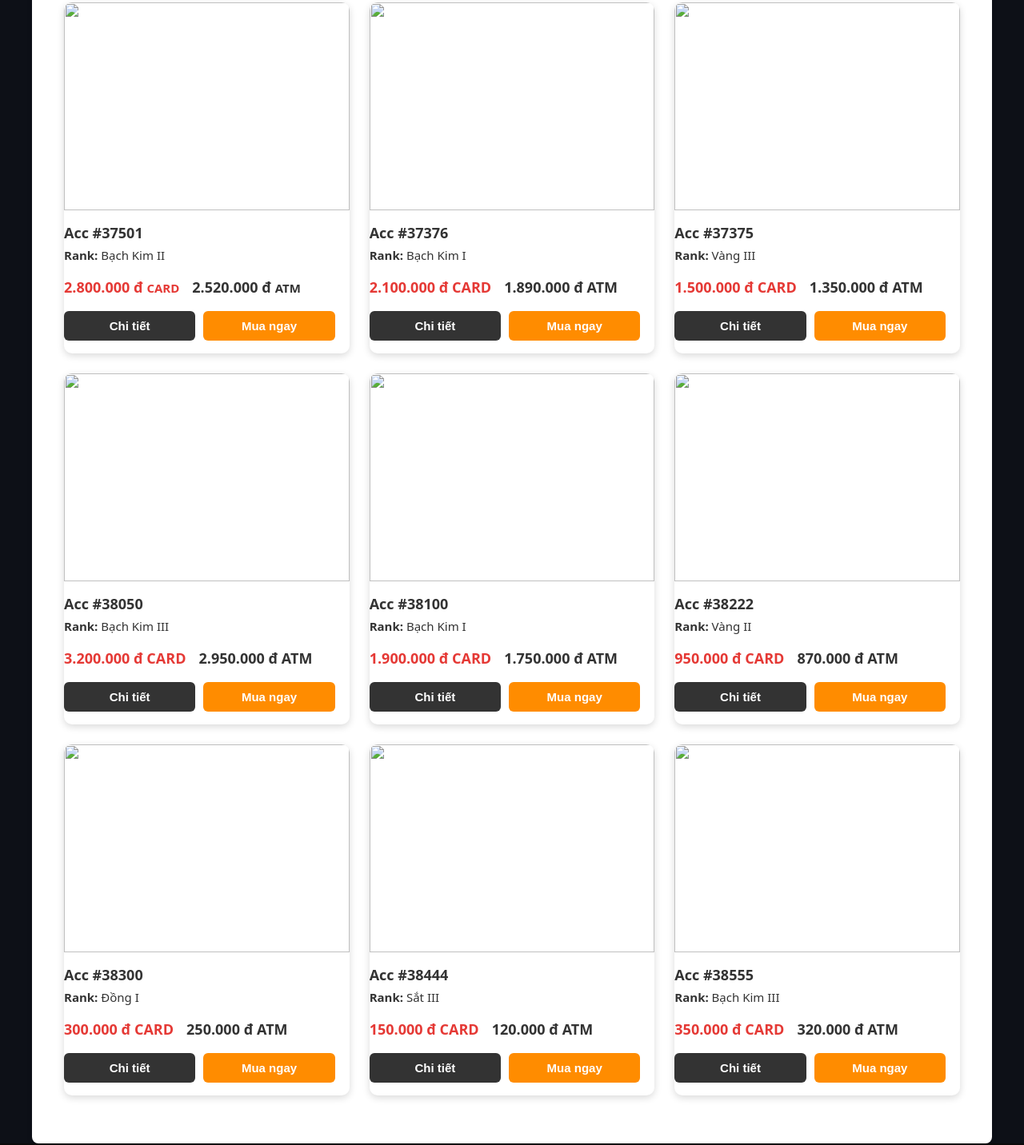
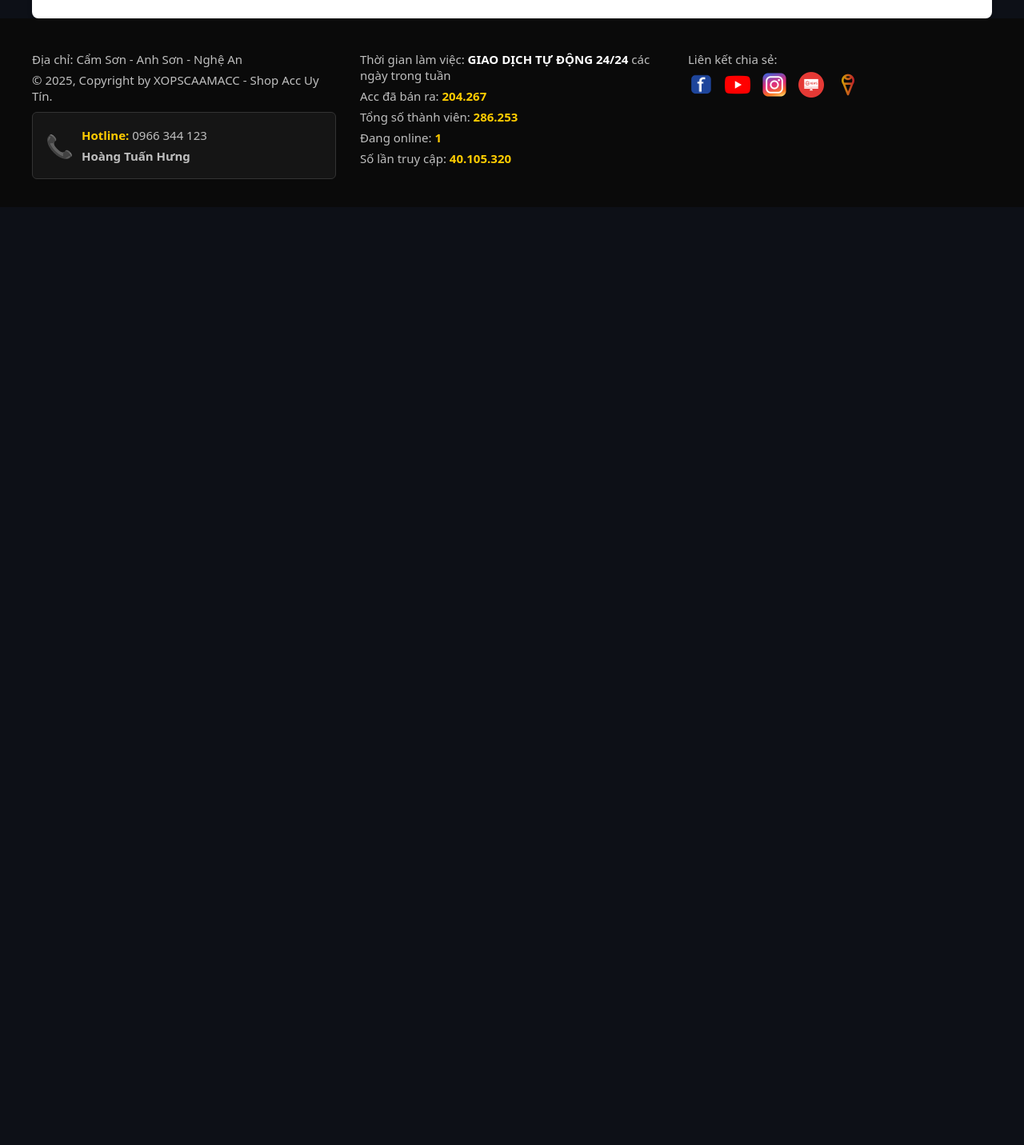
Before and after one commit to baoporever-cloud/nhom14, a website: page public/valorant.html in a window 1280 px wide. Shown: the part 393-1825 px from the top of the page at 80% size. After the commit the page ends 800 px from the top, so only its background shows below. Drawn offline with Linux system fonts and the light colour scheme; files whose address does not match are found by name.

Commit message:
Update valorant.html

```diff
--- a/public/valorant.html
+++ b/public/valorant.html
@@ -43,179 +43,6 @@
       <li><span class="star">⭐</span> Sau khi mua acc, hãy check acc đúng acc thì đổi mật khẩu và đăng ký các thông tin bảo mật</li>
       <li><span class="star">⭐</span> Lưu Ý: nếu acc có authen hoặc thông tin liên hệ shop để hỗ trợ thay đổi</li>
     </ul>
-  </div>
-   <div class="valo-grid">
-
-    <!-- ACC 1 -->
-    <div class="valo-card">
-      <img src="valo.jpg" class="valo-img">
-      <div class="valo-info">
-        <h3>Acc #37501</h3>
-        <p class="valo-rank"><b>Rank:</b> Bạch Kim II</p>
-
-        <div class="valo-price-row">
-          <span class="price-card">2.800.000 đ <span class="unit">CARD</span></span>
-          <span class="price-atm">2.520.000 đ <span class="unit">ATM</span></span>
-        </div>
-
-        <div class="valo-btn-box">
-          <button class="btn btn-detail"> Chi tiết</button>
-          <button class="btn btn-buy"> Mua ngay</button>
-        </div>
-      </div>
-    </div>
-
-    <!-- ACC 2 -->
-    <div class="valo-card">
-      <img src="valo.jpg" class="valo-img">
-      <div class="valo-info">
-        <h3>Acc #37376</h3>
-        <p class="valo-rank"><b>Rank:</b> Bạch Kim I</p>
-
-        <div class="valo-price-row">
-          <span class="price-card">2.100.000 đ CARD</span>
-          <span class="price-atm">1.890.000 đ ATM</span>
-        </div>
-
-        <div class="valo-btn-box">
-          <button class="btn btn-detail"> Chi tiết</button>
-          <button class="btn btn-buy"> Mua ngay</button>
-        </div>
-      </div>
-    </div>
-
-    <!-- ACC 3 -->
-    <div class="valo-card">
-      <img src="valo.jpg" class="valo-img">
-      <div class="valo-info">
-        <h3>Acc #37375</h3>
-        <p class="valo-rank"><b>Rank:</b> Vàng III</p>
-
-        <div class="valo-price-row">
-          <span class="price-card">1.500.000 đ CARD</span>
-          <span class="price-atm">1.350.000 đ ATM</span>
-        </div>
-
-        <div class="valo-btn-box">
-          <button class="btn btn-detail"> Chi tiết</button>
-          <button class="btn btn-buy"> Mua ngay</button>
-        </div>
-      </div>
-    </div>
-
-    <!-- ACC 4 -->
-    <div class="valo-card">
-      <img src="valo.jpg" class="valo-img">
-      <div class="valo-info">
-        <h3>Acc #38050</h3>
-        <p class="valo-rank"><b>Rank:</b> Bạch Kim III</p>
-
-        <div class="valo-price-row">
-          <span class="price-card">3.200.000 đ CARD</span>
-          <span class="price-atm">2.950.000 đ ATM</span>
-        </div>
-
-        <div class="valo-btn-box">
-          <button class="btn btn-detail"> Chi tiết</button>
-          <button class="btn btn-buy"> Mua ngay</button>
-        </div>
-      </div>
-    </div>
-
-    <!-- ACC 5 -->
-    <div class="valo-card">
-      <img src="valo.jpg" class="valo-img">
-      <div class="valo-info">
-        <h3>Acc #38100</h3>
-        <p class="valo-rank"><b>Rank:</b> Bạch Kim I</p>
-
-        <div class="valo-price-row">
-          <span class="price-card">1.900.000 đ CARD</span>
-          <span class="price-atm">1.750.000 đ ATM</span>
-        </div>
-
-        <div class="valo-btn-box">
-          <button class="btn btn-detail"> Chi tiết</button>
-          <button class="btn btn-buy"> Mua ngay</button>
-        </div>
-      </div>
-    </div>
-
-    <!-- ACC 6 -->
-    <div class="valo-card">
-      <img src="valo.jpg" class="valo-img">
-      <div class="valo-info">
-        <h3>Acc #38222</h3>
-        <p class="valo-rank"><b>Rank:</b> Vàng II</p>
-
-        <div class="valo-price-row">
-          <span class="price-card">950.000 đ CARD</span>
-          <span class="price-atm">870.000 đ ATM</span>
-        </div>
-
-        <div class="valo-btn-box">
-          <button class="btn btn-detail"> Chi tiết</button>
-          <button class="btn btn-buy"> Mua ngay</button>
-        </div>
-      </div>
-    </div>
-
-    <!-- ACC 7 -->
-    <div class="valo-card">
-      <img src="valo.jpg" class="valo-img">
-      <div class="valo-info">
-        <h3>Acc #38300</h3>
-        <p class="valo-rank"><b>Rank:</b> Đồng I</p>
-
-        <div class="valo-price-row">
-          <span class="price-card">300.000 đ CARD</span>
-          <span class="price-atm">250.000 đ ATM</span>
-        </div>
-
-        <div class="valo-btn-box">
-          <button class="btn btn-detail"> Chi tiết</button>
-          <button class="btn btn-buy"> Mua ngay</button>
-        </div>
-      </div>
-    </div>
-
-    <!-- ACC 8 -->
-    <div class="valo-card">
-      <img src="valo.jpg" class="valo-img">
-      <div class="valo-info">
-        <h3>Acc #38444</h3>
-        <p class="valo-rank"><b>Rank:</b> Sắt III</p>
-
-        <div class="valo-price-row">
-          <span class="price-card">150.000 đ CARD</span>
-          <span class="price-atm">120.000 đ ATM</span>
-        </div>
-
-        <div class="valo-btn-box">
-          <button class="btn btn-detail"> Chi tiết</button>
-          <button class="btn btn-buy"> Mua ngay</button>
-        </div>
-      </div>
-    </div>
-    <!-- ACC 9 -->
-    <div class="valo-card">
-      <img src="valo.jpg" class="valo-img">
-      <div class="valo-info">
-        <h3>Acc #38555</h3>
-        <p class="valo-rank"><b>Rank:</b> Bạch Kim III</p>
-
-        <div class="valo-price-row">
-          <span class="price-card">350.000 đ CARD</span>
-          <span class="price-atm">320.000 đ ATM</span>
-        </div>
-
-        <div class="valo-btn-box">
-          <button class="btn btn-detail"> Chi tiết</button>
-          <button class="btn btn-buy"> Mua ngay</button>
-        </div>
-      </div>
-    </div>
-
   </div>
   </section>
   </main>
```
